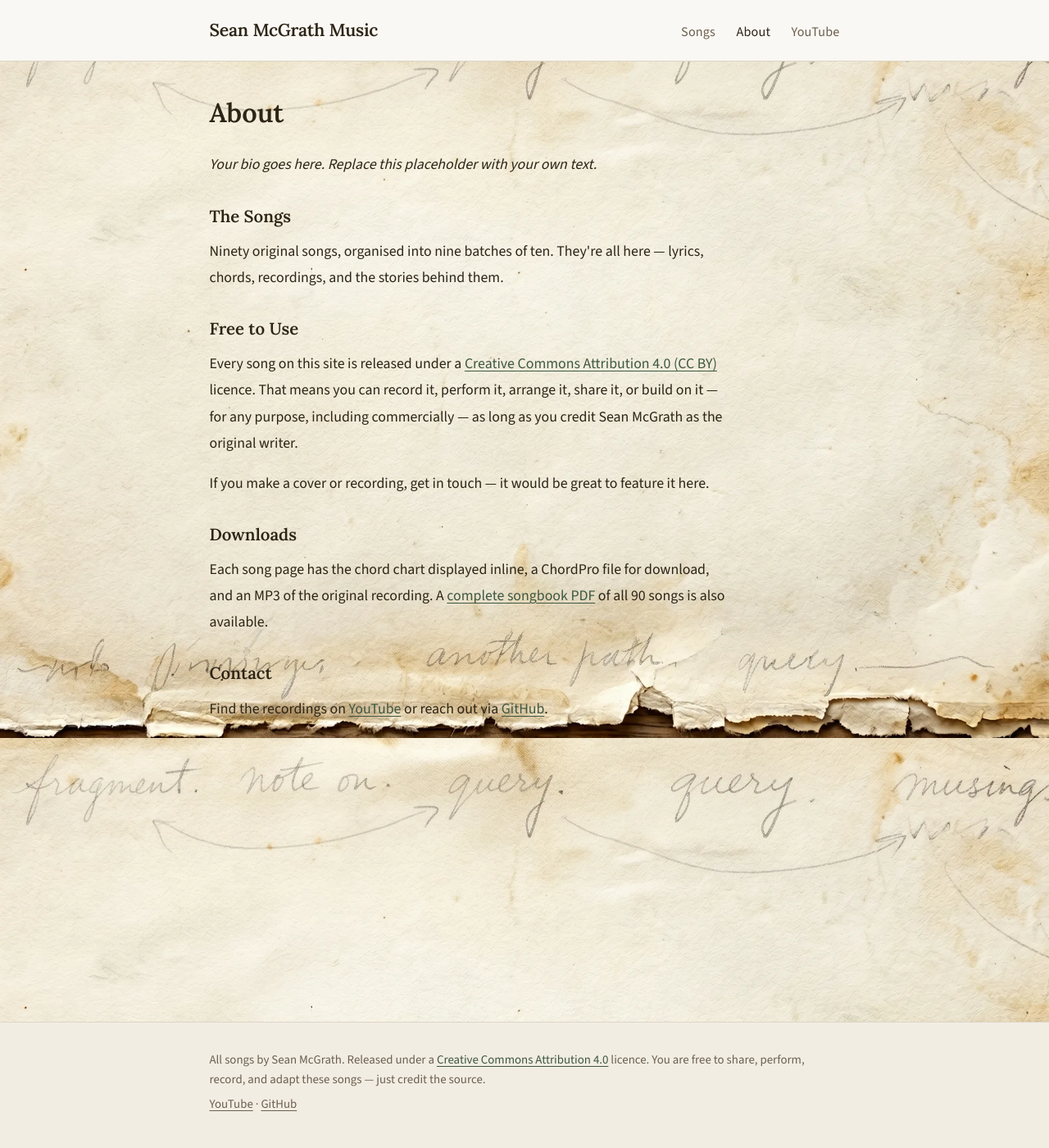
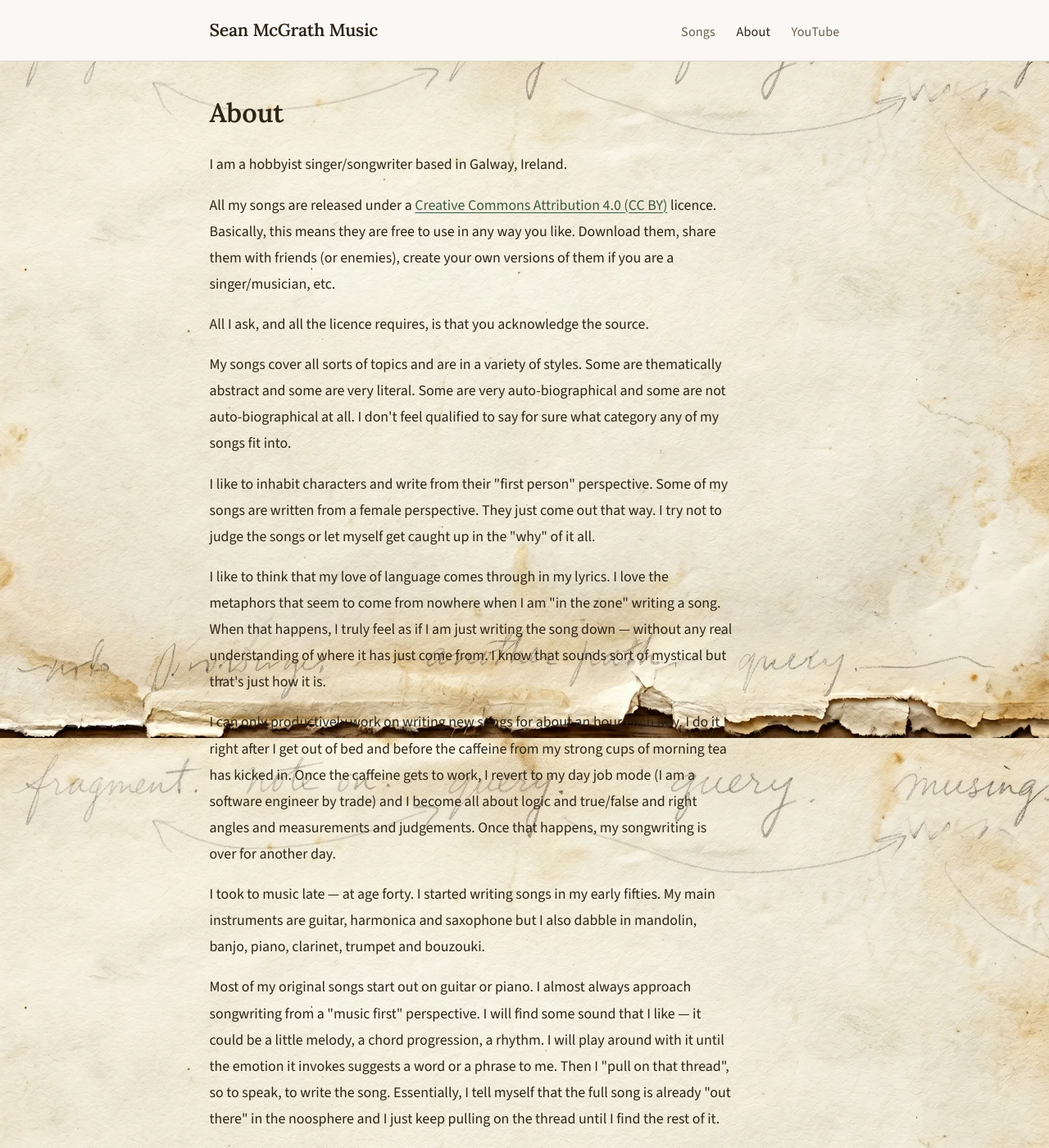
Before and after one commit to seanmcgrath42/seanmcgrathmusic.com, a Jekyll site: the page built from about/index.html, in a window 1280 px wide and 1400 px high. Shown: the whole window at 82% size. Built offline with Jekyll 4.4.1, drawn with Linux system fonts in a browser that asks for light colours; some of the changed text lies outside the part shown.

Commit message:
Add bio to About page
Co-Authored-By: Claude Sonnet 4.6 <noreply@anthropic.com>

```diff
--- a/about/index.html
+++ b/about/index.html
@@ -6,33 +6,44 @@ title: About
 <div class="about-body">
   <h1>About</h1>
 
-  <p><em>Your bio goes here. Replace this placeholder with your own text.</em></p>
+  <p>I am a hobbyist singer/songwriter based in Galway, Ireland.</p>
+
+  <p>All my songs are released under a <a href="https://creativecommons.org/licenses/by/4.0/" target="_blank" rel="noopener">Creative Commons Attribution 4.0 (CC BY)</a> licence. Basically, this means they are free to use in any way you like. Download them, share them with friends (or enemies), create your own versions of them if you are a singer/musician, etc.</p>
+
+  <p>All I ask, and all the licence requires, is that you acknowledge the source.</p>
+
+  <p>My songs cover all sorts of topics and are in a variety of styles. Some are thematically abstract and some are very literal. Some are very auto-biographical and some are not auto-biographical at all. I don't feel qualified to say for sure what category any of my songs fit into.</p>
+
+  <p>I like to inhabit characters and write from their "first person" perspective. Some of my songs are written from a female perspective. They just come out that way. I try not to judge the songs or let myself get caught up in the "why" of it all.</p>
+
+  <p>I like to think that my love of language comes through in my lyrics. I love the metaphors that seem to come from nowhere when I am "in the zone" writing a song. When that happens, I truly feel as if I am just writing the song down — without any real understanding of where it has just come from. I know that sounds sort of mystical but that's just how it is.</p>
+
+  <p>I can only productively work on writing new songs for about an hour each day. I do it right after I get out of bed and before the caffeine from my strong cups of morning tea has kicked in. Once the caffeine gets to work, I revert to my day job mode (I am a software engineer by trade) and I become all about logic and true/false and right angles and measurements and judgements. Once that happens, my songwriting is over for another day.</p>
+
+  <p>I took to music late — at age forty. I started writing songs in my early fifties. My main instruments are guitar, harmonica and saxophone but I also dabble in mandolin, banjo, piano, clarinet, trumpet and bouzouki.</p>
+
+  <p>Most of my original songs start out on guitar or piano. I almost always approach songwriting from a "music first" perspective. I will find some sound that I like — it could be a little melody, a chord progression, a rhythm. I will play around with it until the emotion it invokes suggests a word or a phrase to me. Then I "pull on that thread", so to speak, to write the song. Essentially, I tell myself that the full song is already "out there" in the noosphere and I just keep pulling on the thread until I find the rest of it.</p>
+
+  <p>My process is based on writing lots and lots (and lots) of songs. I do this in bursts of songwriting. For months on end, I might write a song every day. Then I might stop for months on end. I will typically only pick one out of every ten songs to put full arrangement effort into.</p>
+
+  <p>I deliberately delay making these judgemental decisions until months after I write them. I like to let songs "sit" for a while. If, months after I wrote it, a song speaks to me, then I will make it a "keeper". For songs that don't make the cut, I will sometimes separate out the lyrics if I feel they have something and then give them to songwriter friends of mine who like to work with lyrics and add their own music.</p>
+
+  <p>Recently I have started writing more poems — consciously approaching them as poems, not songs. I learned this from a documentary I saw about the great Guy Clark. Sometimes these turn into songs. Either songs I write myself from the poems, or as material for other musicians (even some virtual musician software apps these days). Some of the poems just want to be poems so I leave them that way. I will start publishing these on this website once I have a decent batch.</p>
+
+  <p>I founded <a href="https://galwayjamcircle.com" target="_blank" rel="noopener">Galway Jam Circle</a> in 1994 and I am the co-founder of <a href="https://letsjam.org" target="_blank" rel="noopener">letsjam.org</a>.</p>
+
+  <h2>Contact</h2>
+  <p>To contact me via e-mail: put a dot between "sean" and "mcgrath" and add on "@gmail.com".</p>
+  <p>You can find me and my music online here:</p>
+  <ul>
+    <li>YouTube: <a href="https://www.youtube.com/@seanmcgrathmusic" target="_blank" rel="noopener">@seanmcgrathmusic</a></li>
+    <li>Facebook: <a href="https://www.facebook.com/SeanMcGrathMusic" target="_blank" rel="noopener">Sean McGrath Music</a></li>
+    <li>Instagram: <a href="https://www.instagram.com/seanmcgrathmusic/" target="_blank" rel="noopener">@seanmcgrathmusic</a></li>
+    <li>TikTok: <a href="https://www.tiktok.com/@seanmcgrathmusictiktok" target="_blank" rel="noopener">@seanmcgrathmusictiktok</a></li>
+  </ul>
 
   <h2>The Songs</h2>
-  <p>
-    Ninety original songs, organised into nine batches of ten. They're all here — lyrics, chords, recordings, and the stories behind them.
-  </p>
+  <p>Ninety original songs, organised into nine batches of ten. They're all here — lyrics, chords, recordings, and the stories behind them.</p>
+  <p>Each song page has the chord chart displayed inline, a ChordPro file for download, and an MP3 of the original recording. A <a href="{{ '/assets/' | relative_url }}{{ site.songbook_pdf }}" download="songs1_to_90.pdf">complete songbook PDF</a> of all 90 songs is also available.</p>
 
-  <h2>Free to Use</h2>
-  <p>
-    Every song on this site is released under a
-    <a href="https://creativecommons.org/licenses/by/4.0/" target="_blank" rel="noopener">Creative Commons Attribution 4.0 (CC BY)</a>
-    licence. That means you can record it, perform it, arrange it, share it, or build on it —
-    for any purpose, including commercially — as long as you credit Sean McGrath as the original writer.
-  </p>
-  <p>
-    If you make a cover or recording, get in touch — it would be great to feature it here.
-  </p>
-
-  <h2>Downloads</h2>
-  <p>
-    Each song page has the chord chart displayed inline, a ChordPro file for download, and an MP3 of the original recording.
-    A <a href="{{ '/assets/' | relative_url }}{{ site.songbook_pdf }}" download="songs1_to_90.pdf">complete songbook PDF</a> of all 90 songs is also available.
-  </p>
-
-  <h2>Contact</h2>
-  <p>
-    Find the recordings on <a href="https://www.youtube.com/@seanmcgrathmusic" target="_blank" rel="noopener">YouTube</a>
-    or reach out via <a href="https://github.com/seanmcgrath42" target="_blank" rel="noopener">GitHub</a>.
-  </p>
 </div>
```
